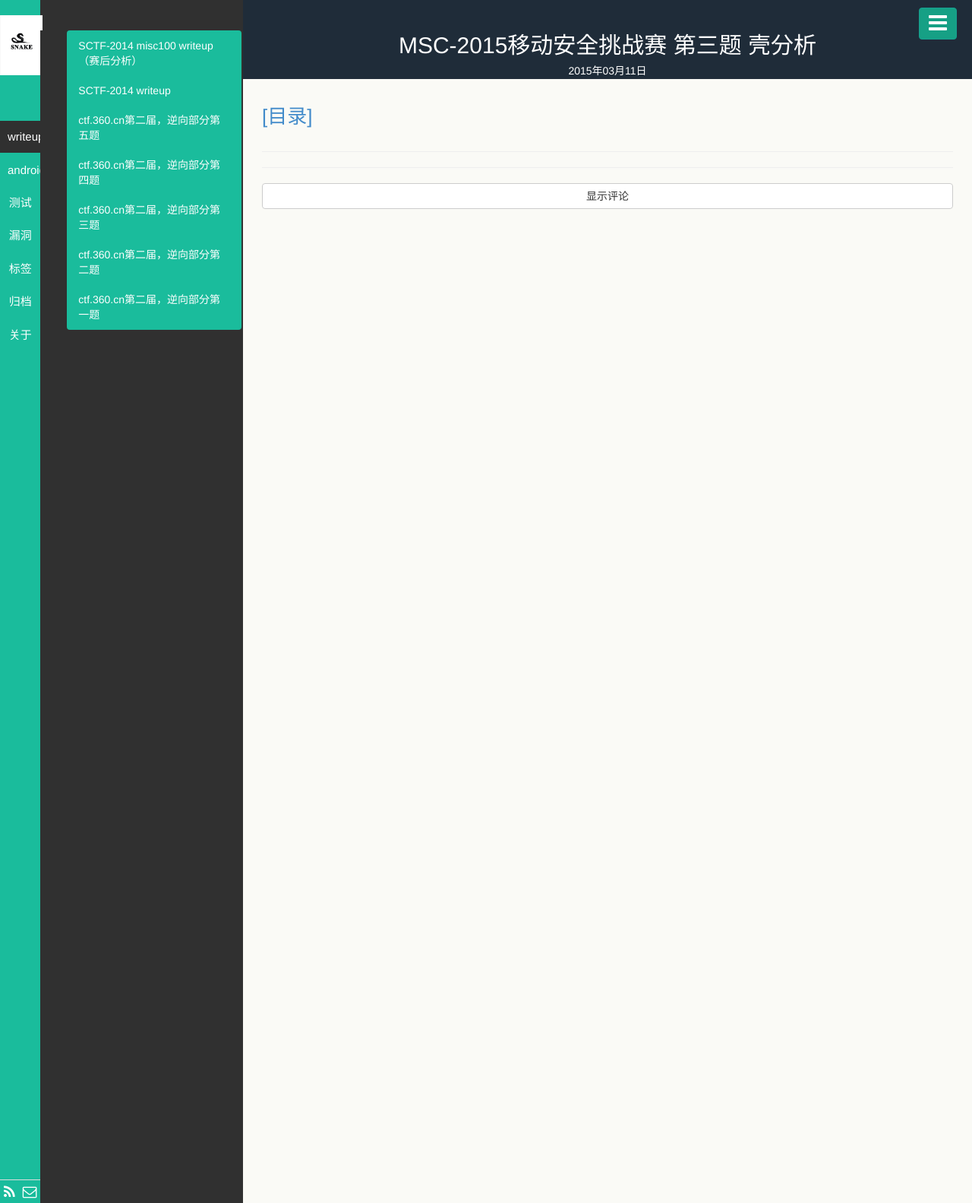
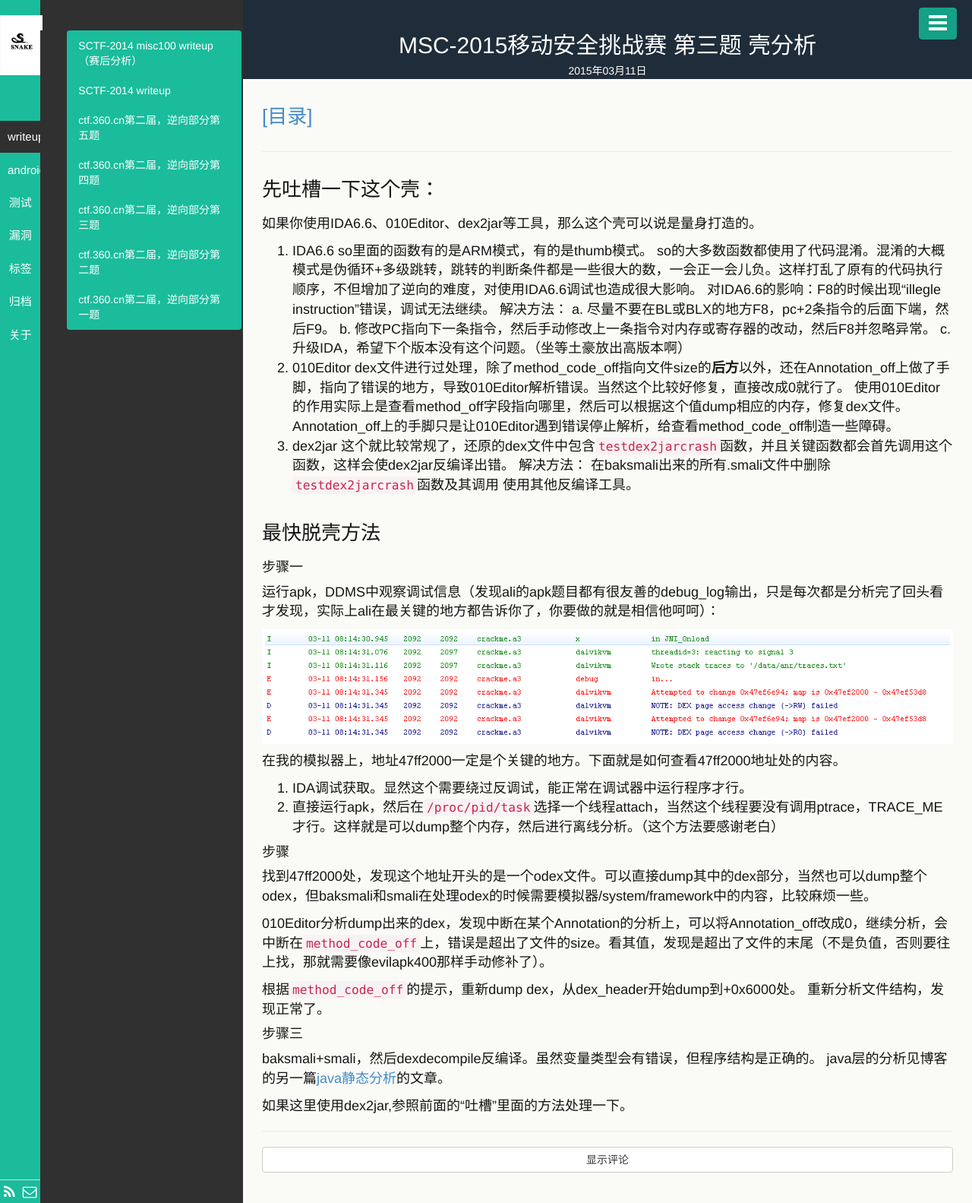
Before and after one commit to cugou/cugou.github.io, a Jekyll site: the page built from _posts/android/2015-03-11-msc-2015_android_No3_unpack_analysis.md, in a window 1280 px wide. Shown: the whole page at 76% size. Built offline with Jekyll 4.4.1, drawn with Linux system fonts in a browser that asks for light colours.

Commit message:
2015-03-11

```diff
--- a/_posts/android/2015-03-11-msc-2015_android_No3_unpack_analysis.md
+++ b/_posts/android/2015-03-11-msc-2015_android_No3_unpack_analysis.md
@@ -6,3 +6,46 @@ tags: reverse
 keywords:
 description:
 ---
+
+###先吐槽一下这个壳：
+如果你使用IDA6.6、010Editor、dex2jar等工具，那么这个壳可以说是量身打造的。
+1. IDA6.6
+so里面的函数有的是ARM模式，有的是thumb模式。
+so的大多数函数都使用了代码混淆。混淆的大概模式是伪循环+多级跳转，跳转的判断条件都是一些很大的数，一会正一会儿负。这样打乱了原有的代码执行顺序，不但增加了逆向的难度，对使用IDA6.6调试也造成很大影响。
+对IDA6.6的影响：F8的时候出现“illegle instruction”错误，调试无法继续。
+解决方法：
+		a. 尽量不要在BL或BLX的地方F8，pc+2条指令的后面下端，然后F9。
+		b. 修改PC指向下一条指令，然后手动修改上一条指令对内存或寄存器的改动，然后F8并忽略异常。
+		c. 升级IDA，希望下个版本没有这个问题。（坐等土豪放出高版本啊）
+2. 010Editor
+dex文件进行过处理，除了method_code_off指向文件size的**后方**以外，还在Annotation_off上做了手脚，指向了错误的地方，导致010Editor解析错误。当然这个比较好修复，直接改成0就行了。
+使用010Editor的作用实际上是查看method_off字段指向哪里，然后可以根据这个值dump相应的内存，修复dex文件。Annotation_off上的手脚只是让010Editor遇到错误停止解析，给查看method_code_off制造一些障碍。
+3. dex2jar
+这个就比较常规了，还原的dex文件中包含`testdex2jarcrash`函数，并且关键函数都会首先调用这个函数，这样会使dex2jar反编译出错。
+解决方法：
+		在baksmali出来的所有.smali文件中删除`testdex2jarcrash`函数及其调用
+		使用其他反编译工具。
+
+### 最快脱壳方法
+#### 步骤一
+运行apk，DDMS中观察调试信息（发现ali的apk题目都有很友善的debug_log输出，只是每次都是分析完了回头看才发现，实际上ali在最关键的地方都告诉你了，你要做的就是相信他呵呵）：
+
+![图](/public/img/2015-03-11_android_debug_log.png)
+
+在我的模拟器上，地址47ff2000一定是个关键的地方。下面就是如何查看47ff2000地址处的内容。
+1. IDA调试获取。显然这个需要绕过反调试，能正常在调试器中运行程序才行。
+2. 直接运行apk，然后在`/proc/pid/task`选择一个线程attach，当然这个线程要没有调用ptrace，TRACE_ME才行。这样就是可以dump整个内存，然后进行离线分析。（这个方法要感谢老白）
+
+#### 步骤
+找到47ff2000处，发现这个地址开头的是一个odex文件。可以直接dump其中的dex部分，当然也可以dump整个odex，但baksmali和smali在处理odex的时候需要模拟器/system/framework中的内容，比较麻烦一些。
+
+010Editor分析dump出来的dex，发现中断在某个Annotation的分析上，可以将Annotation_off改成0，继续分析，会中断在`method_code_off`上，错误是超出了文件的size。看其值，发现是超出了文件的末尾（不是负值，否则要往上找，那就需要像evilapk400那样手动修补了）。
+
+根据`method_code_off`的提示，重新dump dex，从dex_header开始dump到+0x6000处。
+重新分析文件结构，发现正常了。
+
+#### 步骤三
+baksmali+smali，然后dexdecompile反编译。虽然变量类型会有错误，但程序结构是正确的。
+java层的分析见博客的另一篇[java静态分析](http://cugou.github.io/2015/03/11/msc-2015_android_No3_java_static_analysis.html)的文章。
+
+如果这里使用dex2jar,参照前面的“吐槽”里面的方法处理一下。
```
Also changed, not shown: public/img/2015-03-11_android_debug_log.png (added).
